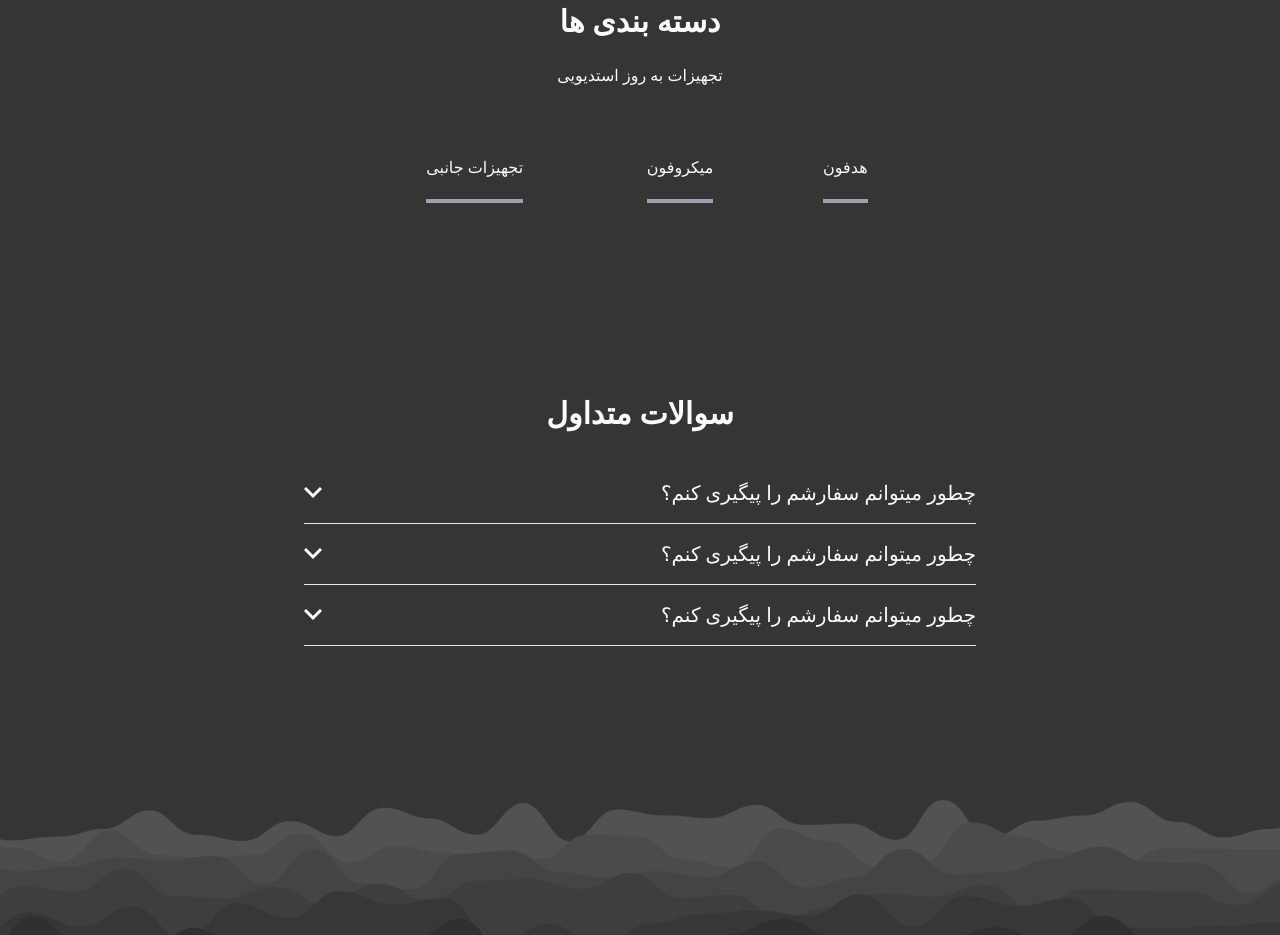
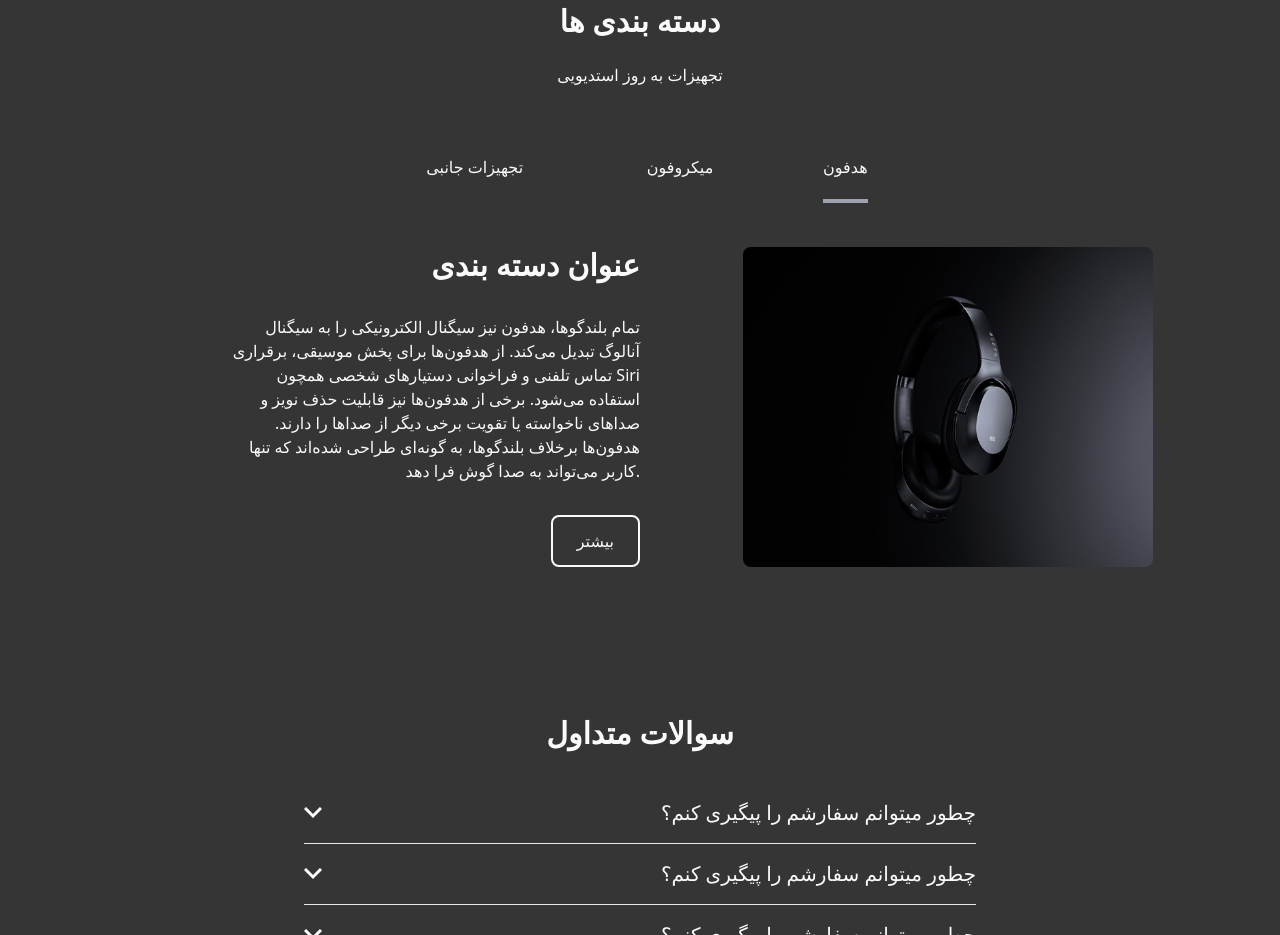
Before and after one commit to minaafzli/Tailwind-project, a website: page index.html in a window 1280 px wide. Shown: the part 1680-2615 px from the top of the page. Drawn offline with nearby package versions, Linux system fonts and the light colour scheme.

Commit message:
complete features

```diff
--- a/index.html
+++ b/index.html
@@ -122,32 +122,68 @@
 
  <section>
     <div class="container mx-auto relative my-6 mb-32 mt-12 px-6">
+
     <div class="flex flex-col justify-center max-w-xl mx-auto mb-6 md:space-x-10 md:flex-row-reverse">
+        <!-- tab 1 -->
         <div class="flex justify-center text-center cursor-pointer md:w-1/3 tab" data-target="panel-1">
             <div class="py-5 border-b-4 border-gray-400">هدفون</div>
         </div>
+        <!-- tab2 -->
         <div class="flex justify-center text-center cursor-pointer md:w-1/3 tab" data-target="panel-2">
-            <div class="py-5 border-b-4 border-gray-400">میکروفون</div>
+            <div class="py-5 ">میکروفون</div>
         </div>
-        <div class="flex justify-center text-center cursor-pointer md:w-1/3 tab" data-target="panel-3">
-            <div class="py-5 border-b-4 border-gray-400">تجهیزات جانبی</div>
+        <!-- tab3 -->
+        <div class="flex justify-center text-center cursor-pointer md:w-1/3 tab"data-target="panel-3">
+            <div class="py-5 " >تجهیزات جانبی</div>
         </div>
     </div>
-    <div class="container mx-auto "id='pannels'>
-        <div class="flex flex-col py-5 pannel pannel-1 md:flex-row-reverse md:space-x-7">
-        <div class="flex flex-col hidden py-5 pannel pannel-1 md:flex-row-reverse md:space-x-7">
+
+    <div class="container mx-auto "id='panels'>
+        <!-- panel-1 -->
+          <div class="flex flex-col py-5 panel panel-1 md:flex-row-reverse md:space-x-7">
+            <!--  -->
+            <div class="flex justify-center md:w-1/2">
+                <img src="images/headphone.png" class="relative w-2/3 rounded-lg " >
+            </div>
+            <div class="flex flex-col space-y-8 md:w-1/3">
+                <h3 class="mt-32 text-3xl font-semibold text-center md:mt-0 md:text-right">عنوان دسته بندی</h3>
+                <p class="text-center md:text-right">تمام بلندگوها، هدفون نیز سیگنال الکترونیکی را به سیگنال آنالوگ تبدیل می‌کند. از هدفون‌ها برای پخش موسیقی، برقراری تماس تلفنی و فراخوانی دستیارهای شخصی همچون Siri استفاده می‌شود. برخی از هدفون‌ها نیز قابلیت حذف نویز و صداهای ناخواسته یا تقویت برخی دیگر از صداها را دارند. هدفون‌ها برخلاف بلندگوها، به گونه‌ای طراحی شده‌اند که تنها کاربر می‌تواند به صدا گوش فرا دهد.</p>
+                <div class="mx-auto md:mx-0 text-right">
+                    <a href="#" class="px-6 py-3 border-2 border-[#fafafa] rounded-lg md:inline-flex hover:bg-white hover:text-black hover:border-2">بیشتر</a>
+                </div>
+            </div>
+        </div>
+        <!-- panel-2 -->
+         <div class="flex flex-col hidden py-5 panel panel-2 md:flex-row-reverse md:space-x-7">
+
+            <!--  -->
+            <div class="flex justify-center md:w-1/2">
+                <img src="images/mic.png" class="relative w-2/3 rounded-lg " >
+            </div>
+            <div class="flex flex-col space-y-8 md:w-1/3">
+                <h3 class="mt-32 text-3xl font-semibold text-center md:mt-0 md:text-right">عنوان دسته بندی</h3>
+                <p class="text-center md:text-right">تمام بلندگوها، هدفون نیز سیگنال الکترونیکی را به سیگنال آنالوگ تبدیل می‌کند. از هدفون‌ها برای پخش موسیقی، برقراری تماس تلفنی و فراخوانی دستیارهای شخصی همچون Siri استفاده می‌شود. برخی از هدفون‌ها نیز قابلیت حذف نویز و صداهای ناخواسته یا تقویت برخی دیگر از صداها را دارند. هدفون‌ها برخلاف بلندگوها، به گونه‌ای طراحی شده‌اند که تنها کاربر می‌تواند به صدا گوش فرا دهد.</p>
+                <div class="mx-auto md:mx-0 text-right">
+                    <a href="#" class="px-6 py-3 border-2 border-[#fafafa] rounded-lg md:inline-flex hover:bg-white hover:text-black hover:border-2">بیشتر</a>
+                </div>
+            </div>
+        </div>
+        <!-- panel-3 -->
+           <div class="flex flex-col hidden py-5 panel panel-3 md:flex-row-reverse md:space-x-7">
+
             <!--  -->
             <div class="flex justify-center md:w-1/2">
                 <img src="images/stand.png" class="relative w-2/3 rounded-lg " >
             </div>
             <div class="flex flex-col space-y-8 md:w-1/3">
-                <h3 class="mt-32 text-3xl font-semibold text-centermd:mt-0 md:text-right">عنوان دسته بندی</h3>
-                <p class="text-center md:text-right">متن دسته بندی</p>
+                <h3 class="mt-32 text-3xl font-semibold text-center md:mt-0 md:text-right">عنوان دسته بندی</h3>
+                <p class="text-center md:text-right">تمام بلندگوها، هدفون نیز سیگنال الکترونیکی را به سیگنال آنالوگ تبدیل می‌کند. از هدفون‌ها برای پخش موسیقی، برقراری تماس تلفنی و فراخوانی دستیارهای شخصی همچون Siri استفاده می‌شود. برخی از هدفون‌ها نیز قابلیت حذف نویز و صداهای ناخواسته یا تقویت برخی دیگر از صداها را دارند. هدفون‌ها برخلاف بلندگوها، به گونه‌ای طراحی شده‌اند که تنها کاربر می‌تواند به صدا گوش فرا دهد.</p>
                 <div class="mx-auto md:mx-0 text-right">
                     <a href="#" class="px-6 py-3 border-2 border-[#fafafa] rounded-lg md:inline-flex hover:bg-white hover:text-black hover:border-2">بیشتر</a>
                 </div>
             </div>
         </div>
+
     </div>
  </div>
 </section>
--- a/js/script.js
+++ b/js/script.js
@@ -18,8 +18,3 @@ function onTabClick(e) {
     .getElementsByClassName(classString)[0]
     .classList.remove("hidden");
 }
-
-function valid(email) {
-  const pattern = /^[^\s@]+@[^\s@]+\.[^\s@]+$/;
-  return pattern.test(email);
-}
```
